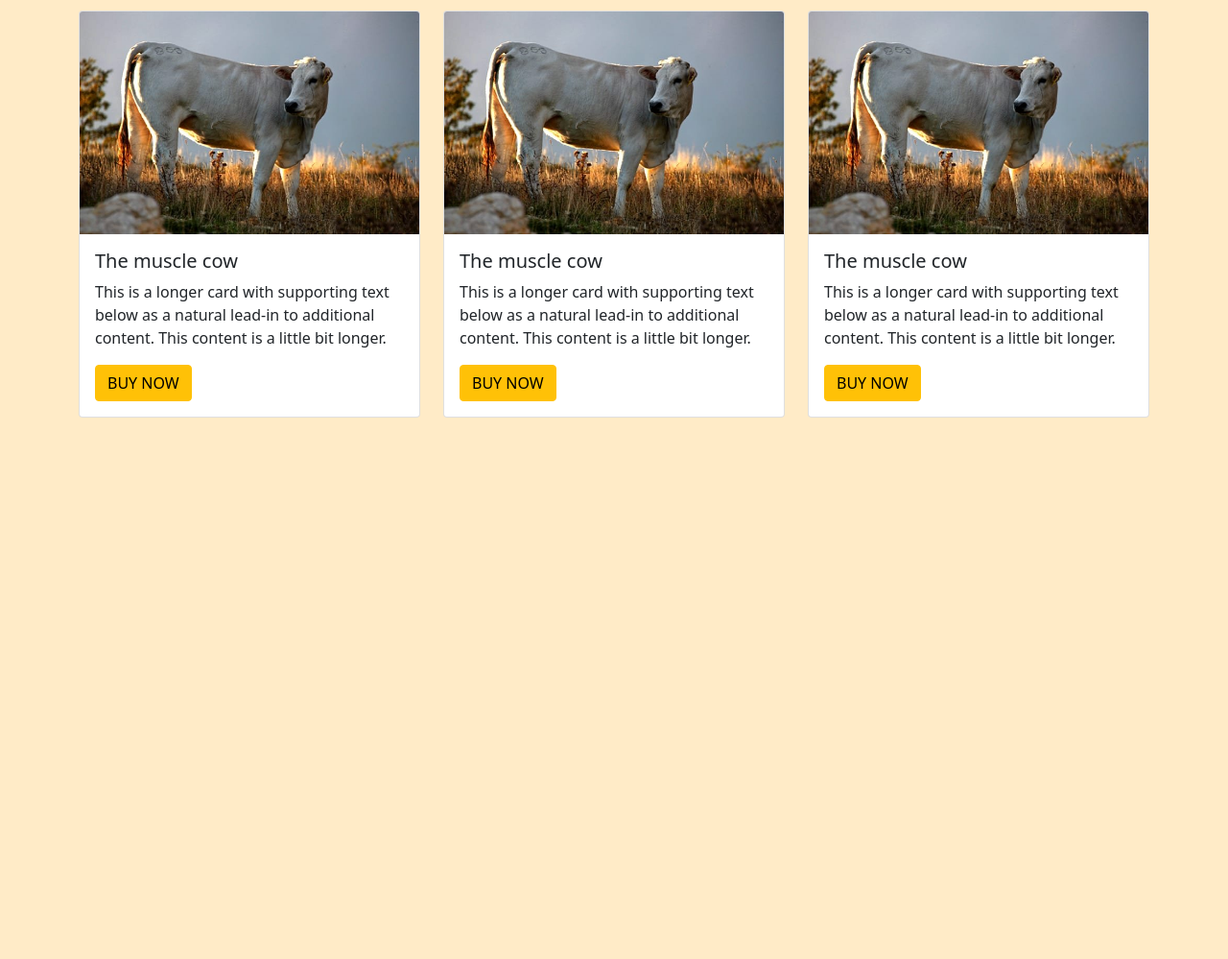
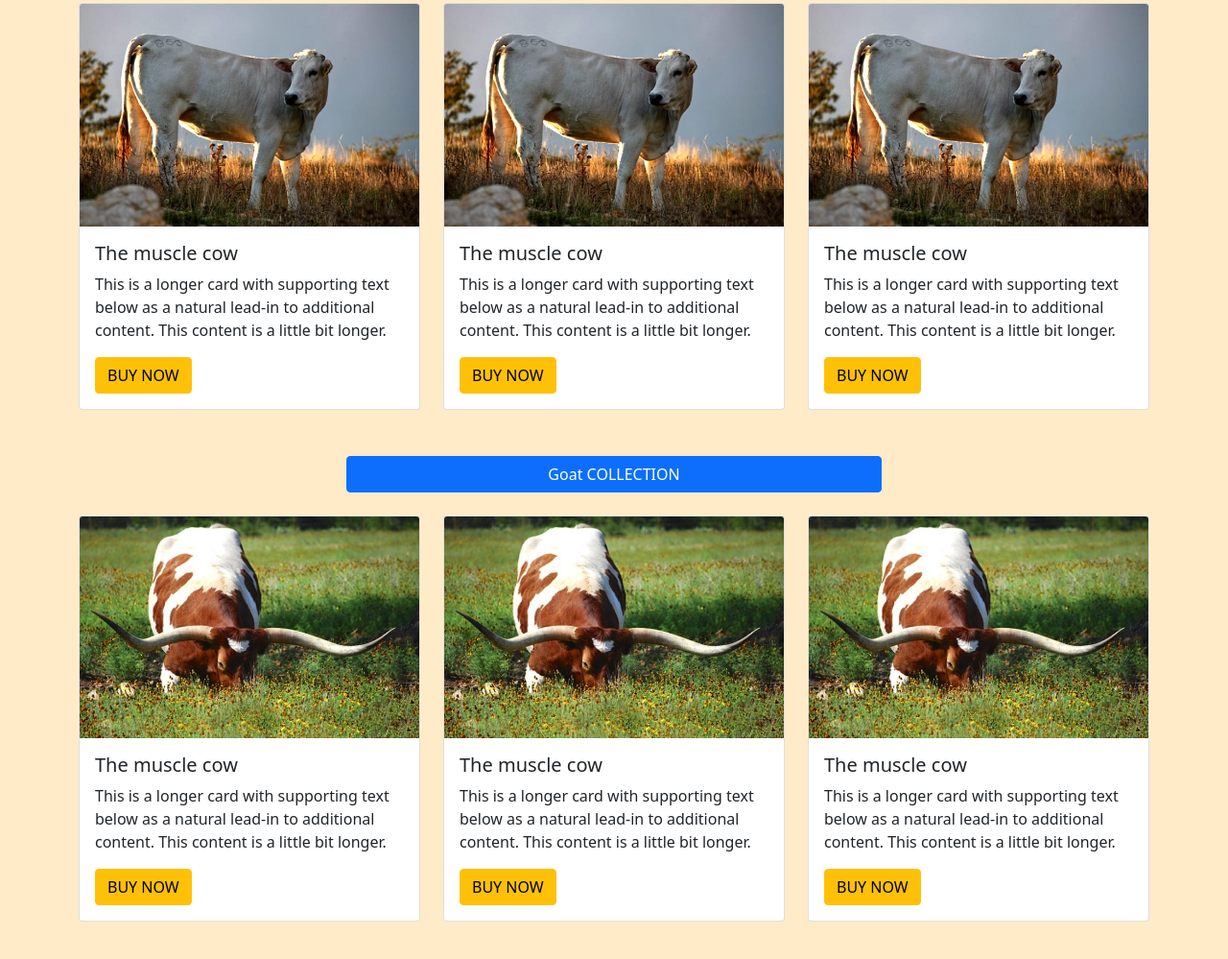
Before and after one commit to farzanapomy/online-cow-shop, a plain HTML site: page index.html in a window 1280 px wide. Shown: the part 1299-2298 px from the top of the page at 96% size. Before the commit the page ends 1782 px from the top, so only its background shows below. Drawn offline with nearby package versions, Linux system fonts and the light colour scheme.

Commit message:
goat add

```diff
--- a/index.html
+++ b/index.html
@@ -108,7 +108,7 @@
     <!-- main section  -->
     <section class="container overflow-hidden">
         <h2 class="mt-5">Categories</h2>
-        <div class="row g-5 mb-3">
+        <div class="row g-5 mb-2">
 
             <div class="col-lg-4  col-md-12">
                 <div class="p-3 bg-primary border border rounded-3 d-flex align-items-center justify-content-between ">
@@ -203,8 +203,52 @@
             </div>
         </div>
     </section>
+    <section class="container mb-5">
+        <h2 class="my-4 btn btn-primary d-grid gap-2 col-6 mx-auto">Goat COLLECTION</h2>
+        <div class="row row-cols-1 row-cols-md-2 g-4">
+            <div class="col-lg-4 col-md-12">
+                <div class="card">
+                    <img src="images/cows/Cow-4.jpg" class="card-img-top" alt="...">
+                    <div class="card-body">
+                        <h5 class="card-title">The muscle cow</h5>
+                        <p class="card-text">This is a longer card with supporting text below as a natural lead-in to
+                            additional content. This content is a little bit longer.</p>
+                        <div class="btn btn btn-warning">BUY NOW</div>
+                    </div>
+                </div>
+            </div>
+            <div class="col-lg-4 col-md-12">
+                <div class="card">
+                    <img src="images/cows/Cow-4.jpg" class="card-img-top" alt="...">
+                    <div class="card-body">
+                        <h5 class="card-title">The muscle cow</h5>
+                        <p class="card-text">This is a longer card with supporting text below as a natural lead-in to
+                            additional content. This content is a little bit longer.</p>
+                        <div class="btn btn btn-warning">BUY NOW</div>
+                    </div>
+                </div>
+            </div>
+            <div class="col-lg-4 col-md-12">
+                <div class="card">
+                    <img src="images/cows/Cow-4.jpg" class="card-img-top" alt="...">
+                    <div class="card-body">
+                        <h5 class="card-title">The muscle cow</h5>
+                        <p class="card-text">This is a longer card with supporting text below as a natural lead-in to
+                            additional content. This content is a little bit longer.</p>
+                        <div class="btn btn btn-warning">BUY NOW</div>
+                    </div>
+                </div>
+            </div>
+    </section>
+    <!-- payment section  -->
+    <section class="container">
 
+    </section>
 </main>
+
+<footer>
+    <!-- footer here  -->
+</footer>
 
 <!-- js  -->
 <script src="https://cdn.jsdelivr.net/npm/bootstrap@5.0.2/dist/js/bootstrap.bundle.min.js"
```
Also changed, not shown: images/Captur2e.JPG (added).
